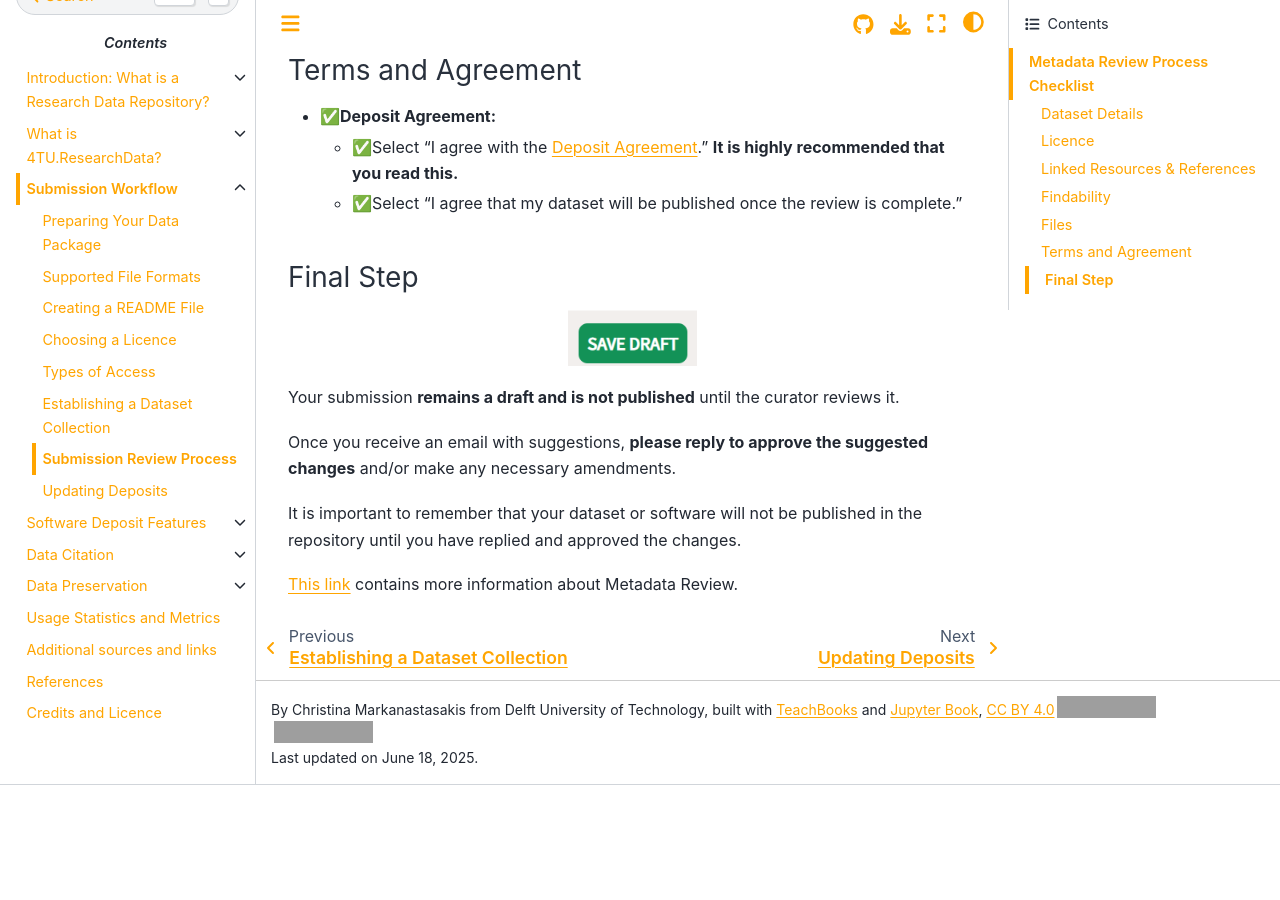
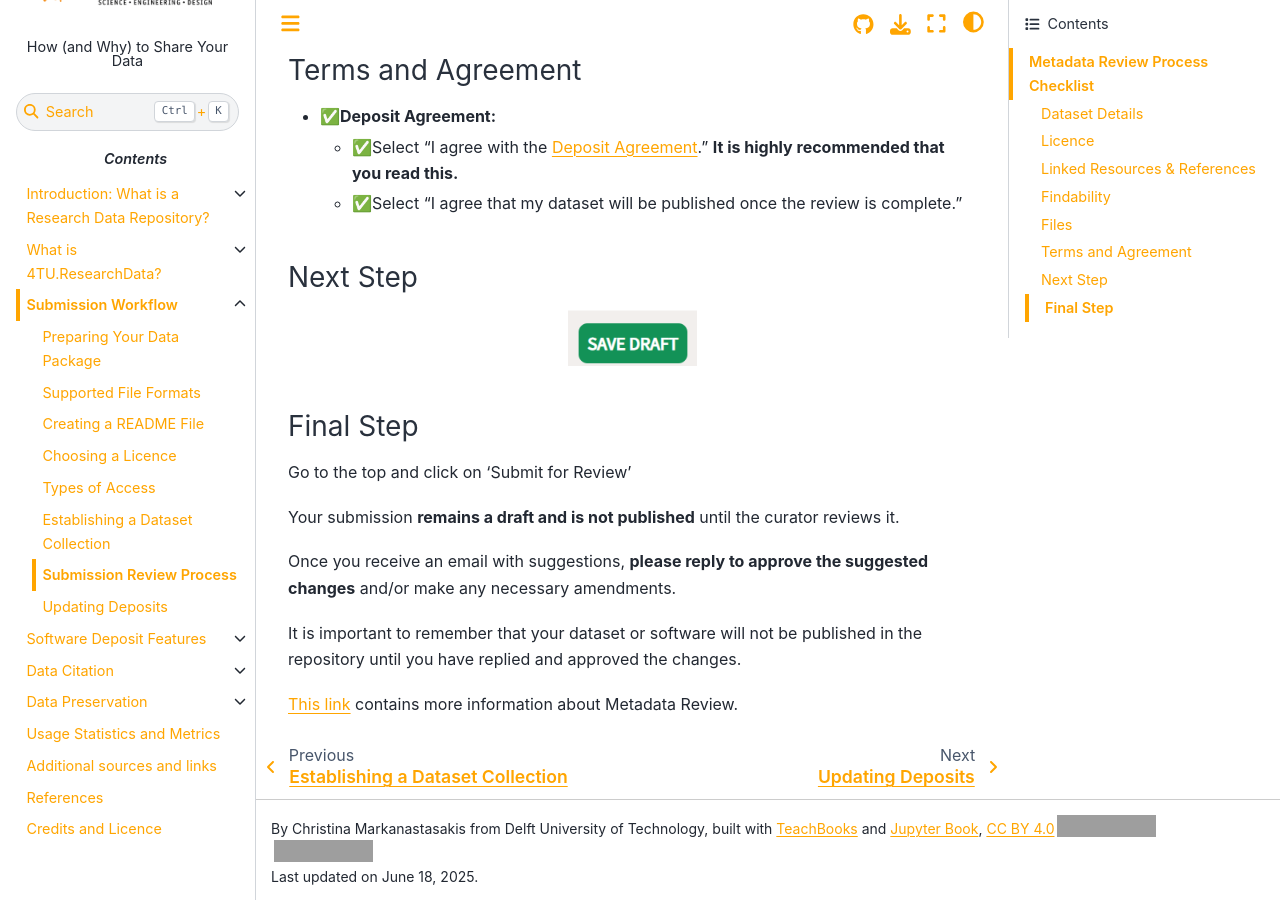
Before and after one commit to TUDelft-books/FAIR4TU_Submission_Help, a Jupyter Book: the page built from book/submission_workflow/data_curation.md, in a window 1280 px wide and 900 px high, scrolled down 4904 px. Built offline with Jupyter Book 1.0.4 settings and Sphinx 7.4.7 and the Sphinx Book theme 1.1.4, drawn with Linux system fonts in a browser that asks for light colours; pages that are not in the unit, such as notebooks, are missing from menus; comment, search, counter and statistics services are not loaded; before the commit the page ends 5689 px from its top, so only the background shows below that; grey boxes are pictures that could not be loaded.

Commit message:
Update data_curation.md

```diff
--- a/book/submission_workflow/data_curation.md
+++ b/book/submission_workflow/data_curation.md
@@ -175,13 +175,17 @@ This human-centered approach not only improves the quality of your data but also
     - ✅Select "I agree with the [Deposit Agreement](https://data.4tu.nl/s/docs/deposit-agreement.pdf)." **It is highly recommended that you read this.**
     - ✅Select "I agree that my dataset will be published once the review is complete."
 
-### Final Step
+### Next Step
 
 <center>
 
 ![alt text](image.png)
 
 </center>
+
+### Final Step
+
+Go to the top and click on 'Submit for Review'
 
 Your submission **remains a draft and is not published** until the curator reviews it.
 
```
